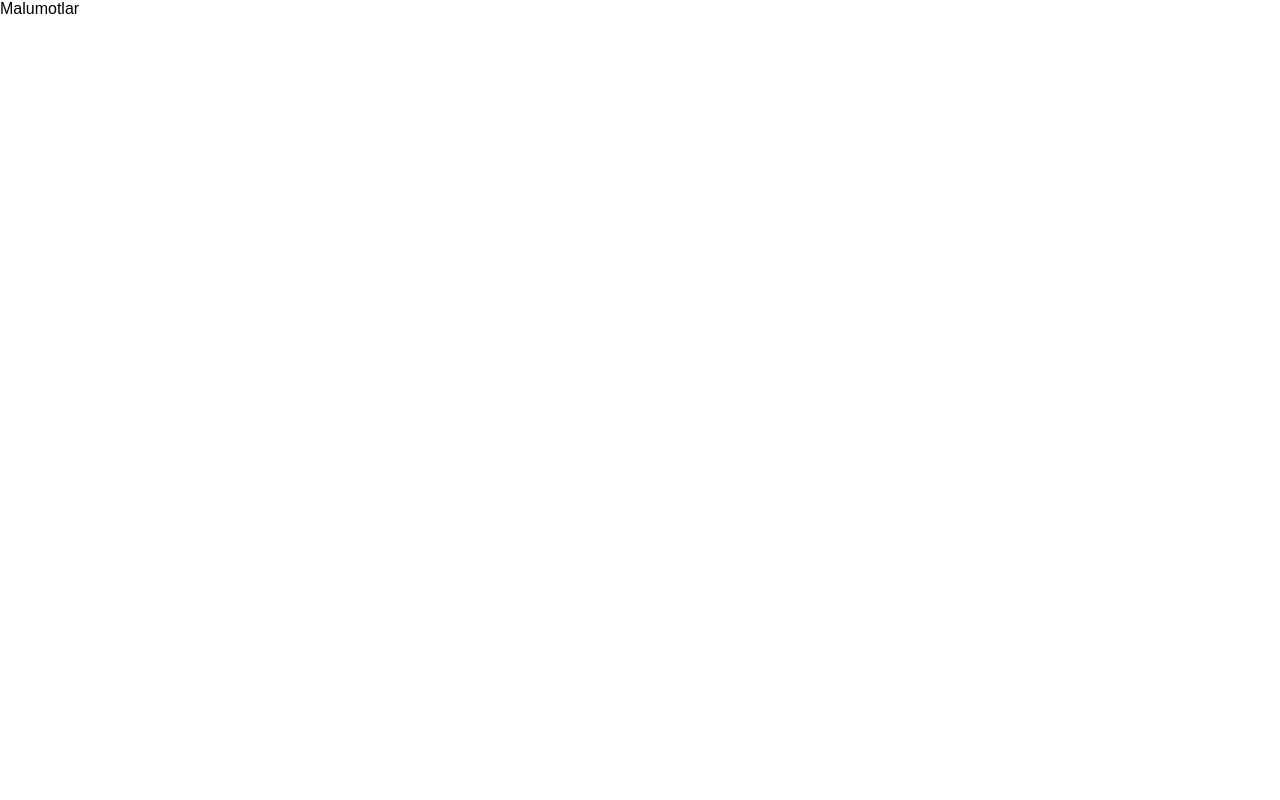
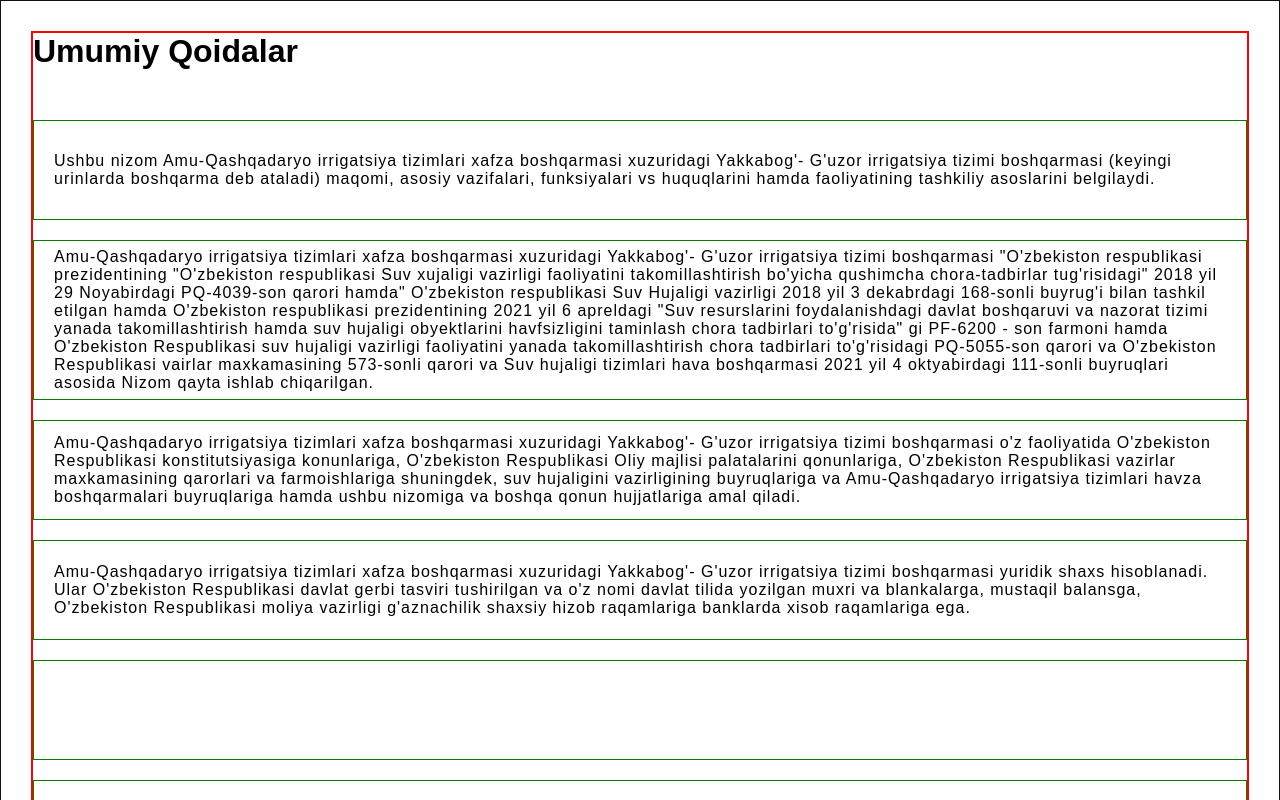
Before and after one commit to YusufjonAbdumajidov/YakGuz, a React (Create React App) app: page /malumotlar in a window 1280 px wide. Shown: the top 800 px of the page. Built offline with nearby package versions, Linux system fonts and the light colour scheme.

Commit message:
new changes made

```diff
--- a/src/Components/Malumotlar.jsx
+++ b/src/Components/Malumotlar.jsx
@@ -2,7 +2,31 @@ import React from 'react'
 
 const Malumotlar = () => {
   return (
-    <div>Malumotlar</div>
+    <div className='malumotlar'>
+
+        <div className="qoidalar">
+            <h1>Umumiy Qoidalar</h1>
+            <div className="qoidalar-jamlami">
+                <section>
+                    Ushbu nizom Amu-Qashqadaryo irrigatsiya tizimlari xafza boshqarmasi xuzuridagi Yakkabog'- G'uzor irrigatsiya tizimi boshqarmasi (keyingi urinlarda boshqarma deb ataladi) maqomi, asosiy vazifalari, funksiyalari vs huquqlarini hamda faoliyatining tashkiliy asoslarini belgilaydi.
+                </section>
+                <section>
+                    Amu-Qashqadaryo irrigatsiya tizimlari xafza boshqarmasi xuzuridagi Yakkabog'- G'uzor irrigatsiya tizimi boshqarmasi "O'zbekiston respublikasi prezidentining "O'zbekiston respublikasi Suv xujaligi vazirligi faoliyatini takomillashtirish bo'yicha qushimcha chora-tadbirlar tug'risidagi" 2018 yil 29 Noyabirdagi PQ-4039-son qarori hamda" O'zbekiston respublikasi Suv Hujaligi vazirligi 2018 yil 3 dekabrdagi 168-sonli buyrug'i bilan tashkil etilgan hamda O'zbekiston respublikasi prezidentining 2021 yil 6 apreldagi "Suv resurslarini foydalanishdagi davlat boshqaruvi va nazorat tizimi yanada takomillashtirish hamda suv hujaligi obyektlarini havfsizligini taminlash chora tadbirlari to'g'risida" gi PF-6200 - son farmoni hamda O'zbekiston Respublikasi suv hujaligi vazirligi faoliyatini yanada takomillashtirish chora tadbirlari to'g'risidagi PQ-5055-son qarori va O'zbekiston Respublikasi vairlar maxkamasining 573-sonli qarori va Suv hujaligi tizimlari hava boshqarmasi 2021 yil 4 oktyabirdagi 111-sonli buyruqlari asosida Nizom qayta ishlab chiqarilgan.
+                </section>
+                <section>
+                    Amu-Qashqadaryo irrigatsiya tizimlari xafza boshqarmasi xuzuridagi Yakkabog'- G'uzor irrigatsiya tizimi boshqarmasi o'z faoliyatida O'zbekiston Respublikasi konstitutsiyasiga konunlariga, O'zbekiston Respublikasi Oliy majlisi palatalarini qonunlariga, O'zbekiston Respublikasi vazirlar maxkamasining qarorlari va farmoishlariga shuningdek, suv hujaligini vazirligining buyruqlariga va Amu-Qashqadaryo irrigatsiya tizimlari havza boshqarmalari buyruqlariga hamda ushbu nizomiga va boshqa qonun hujjatlariga amal qiladi.
+                </section>
+                <section>
+                    Amu-Qashqadaryo irrigatsiya tizimlari xafza boshqarmasi xuzuridagi Yakkabog'- G'uzor irrigatsiya tizimi boshqarmasi yuridik shaxs hisoblanadi. Ular O'zbekiston Respublikasi davlat gerbi tasviri tushirilgan va o'z nomi davlat tilida yozilgan muxri va blankalarga, mustaqil balansga, O'zbekiston Respublikasi moliya vazirligi g'aznachilik shaxsiy hizob raqamlariga banklarda xisob raqamlariga ega.
+                </section>
+                <section></section>
+                <section>
+                    Amu-Qashqadaryo irrigatsiya tizimlari xafza boshqarmasi xuzuridagi Yakkabog'- G'uzor irrigatsiya tizimi boshqarmasining yuridik manzili: Qashqadaryo viloyati, G'uzor shaxri, Mustaqillik ko'chasi 41-uy.
+                </section>
+            </div>
+        </div>
+
+    </div>
   )
 }
 
--- a/src/style.scss
+++ b/src/style.scss
@@ -1,3 +1,5 @@
+@import "./styles/malumotlar.scss";
+
 *{
     margin: 0;
     padding: 0;
--- /dev/null
+++ b/src/styles/malumotlar.scss
@@ -0,0 +1,35 @@
+.malumotlar{
+    border: 1px solid #111;
+    padding: 30px;
+    display: flex;
+    flex-direction: column;
+    align-items: center;
+    position: relative;
+    .qoidalar{
+        border: red 2px solid;
+        width: 100%;
+        .qoidalar-jamlami{
+            padding: 40px 0;
+            // border: red 1px solid;
+            width: 100%;
+            display: flex;
+            flex-direction: column;
+            align-items: center;
+            justify-content: center;
+            section{
+                width: 100%;
+                height: 100px;
+                border: green 1px solid;
+                margin: 10px 0;
+                display: flex;
+                align-items: center;
+                justify-content: center;
+                padding: 20px;
+                letter-spacing: 1px;
+                &:nth-child(2){
+                    height: 160px;
+                }
+            }
+        }
+    }
+}
```
